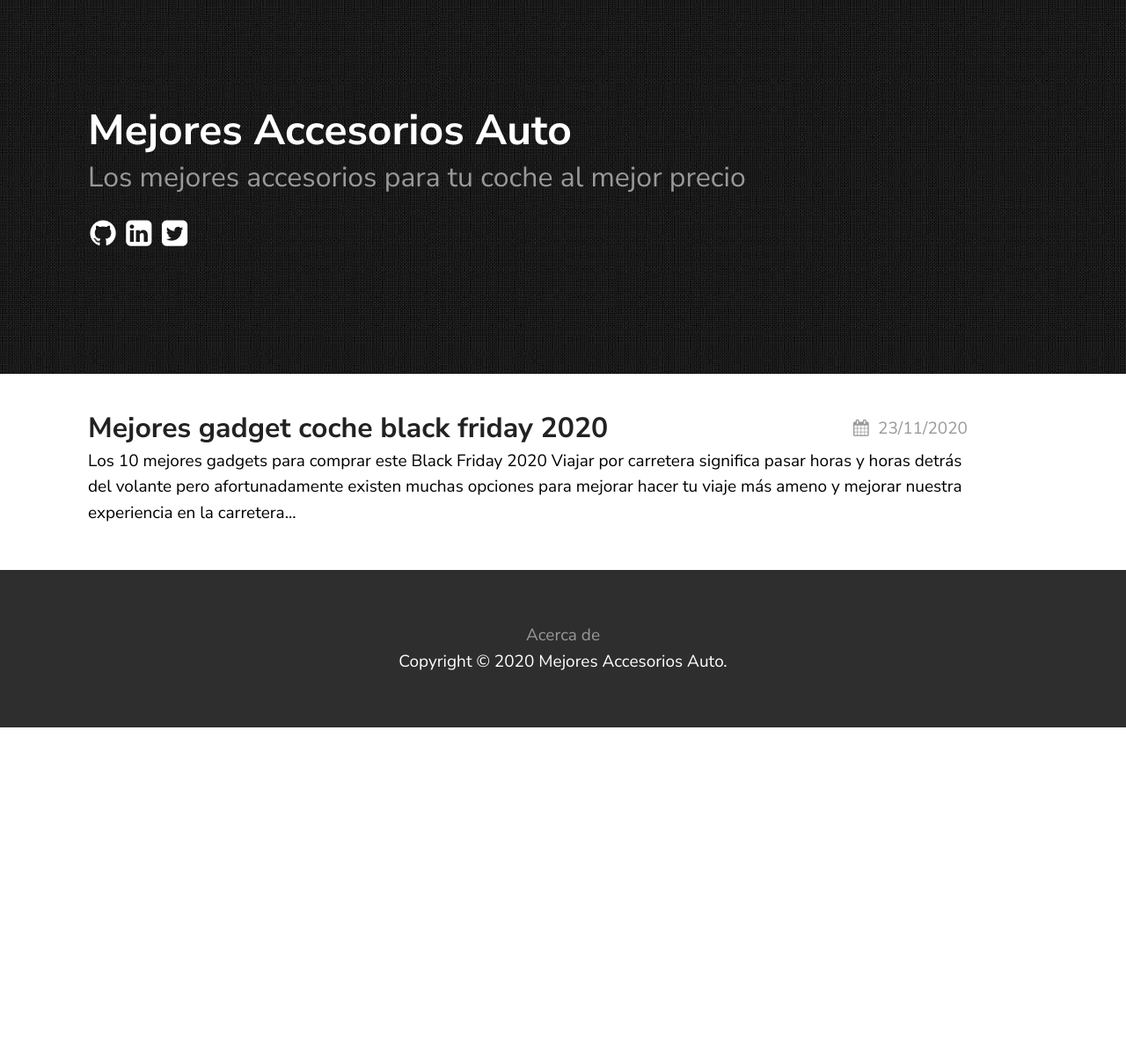
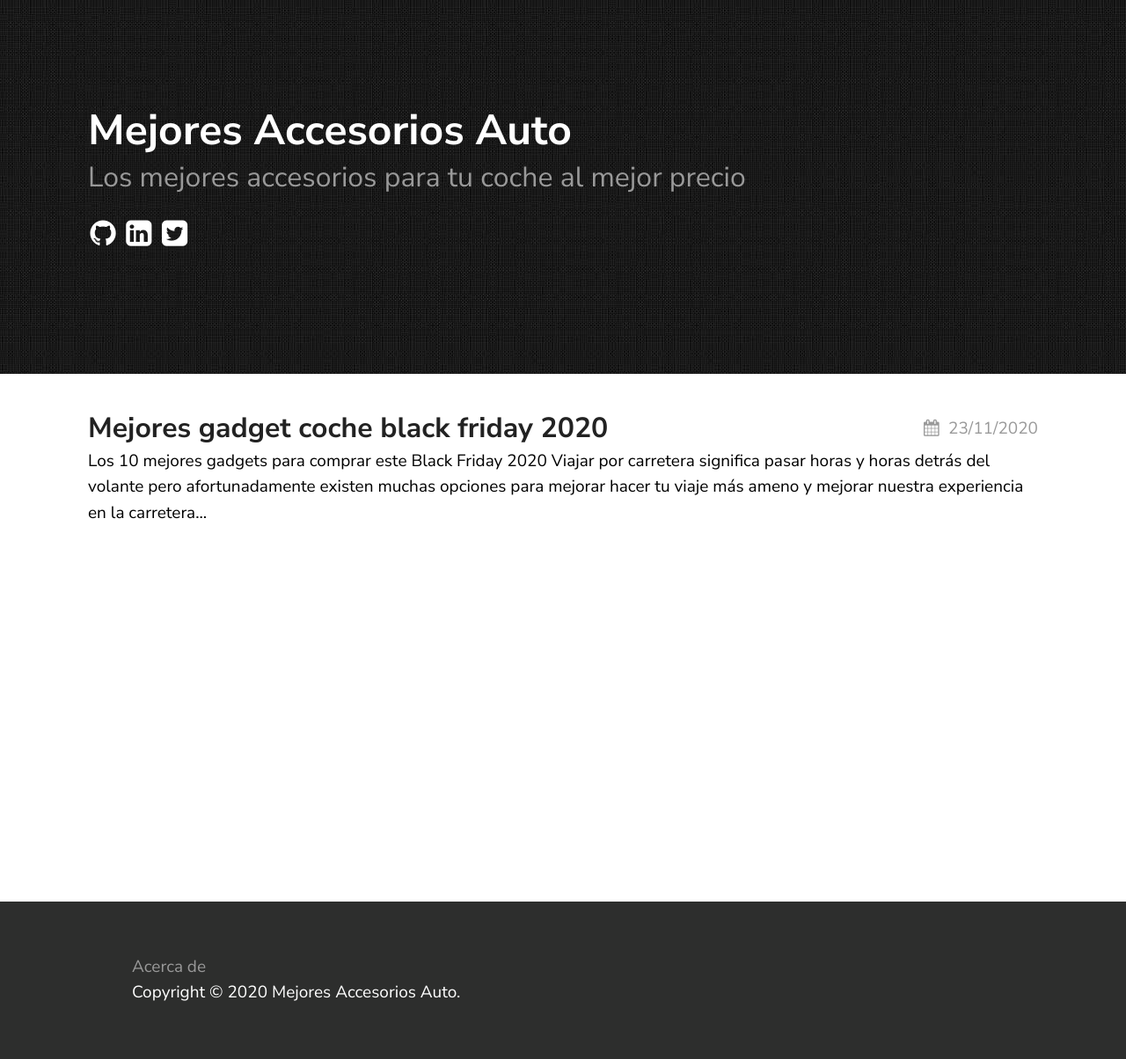
Before and after one commit to mejoreaccesoriosauto/mejoresaccesoriosauto, a Jekyll site: the page built from index.md, in a window 1280 px wide. Shown: the whole page at 88% size. Built offline with Jekyll 4.4.1, drawn with Linux system fonts in a browser that asks for light colours; before the commit the page ends 900 px from its top, so only the background shows below that.

Commit message:
fix styles

```diff
--- a/_includes/footer.html
+++ b/_includes/footer.html
@@ -12,7 +12,7 @@
 
 <footer class="footer">
 	<div class="footer__content">
-		<span class="footer__content-about"> <a href="{{site.url}}/posts/acerca-de">Acerca de</a></span>
+		<span class="footer__content-about"> <a href="{{site.url}}/acerca-de">Acerca de</a></span>
 		<span class="footer__content-copy">Copyright &copy; {{ site.time | date: '%Y' }} {{ site.title | escape }}.</span>
 	</div>
 </footer>
--- a/_sass/_begin.scss
+++ b/_sass/_begin.scss
@@ -15,6 +15,7 @@ img, embed, object, video {
 
 main {
 	overflow-x: hidden;
+	min-height: 600px;
 }
 
 //
--- a/_sass/theme.scss
+++ b/_sass/theme.scss
@@ -102,8 +102,8 @@ header {
 // Basic Container Class
 //
 .container {
-	margin:0 150px;
-	max-width: 1000px;
+	margin: 50px 150px;
+	// max-width: 1000px;
 
 	div.highlighter-rouge {
 		right: 150px;
@@ -259,12 +259,15 @@ header {
 .footer {
 	background-color:#2d2e2d;
 	color: white;
+	margin-top: auto;
+
 
 	&__content{
 		display: flex;
 		flex-direction: column;
-		justify-content: center;
-		align-items: center;
+		// justify-content: center;
+		// align-items: center;
+		margin: 0 150px;
 		padding-top: 60px;
 		padding-bottom: 60px;
 		&-about {
```
Also changed, not shown: acerca-de.markdown (added, +9 -0 lines).
